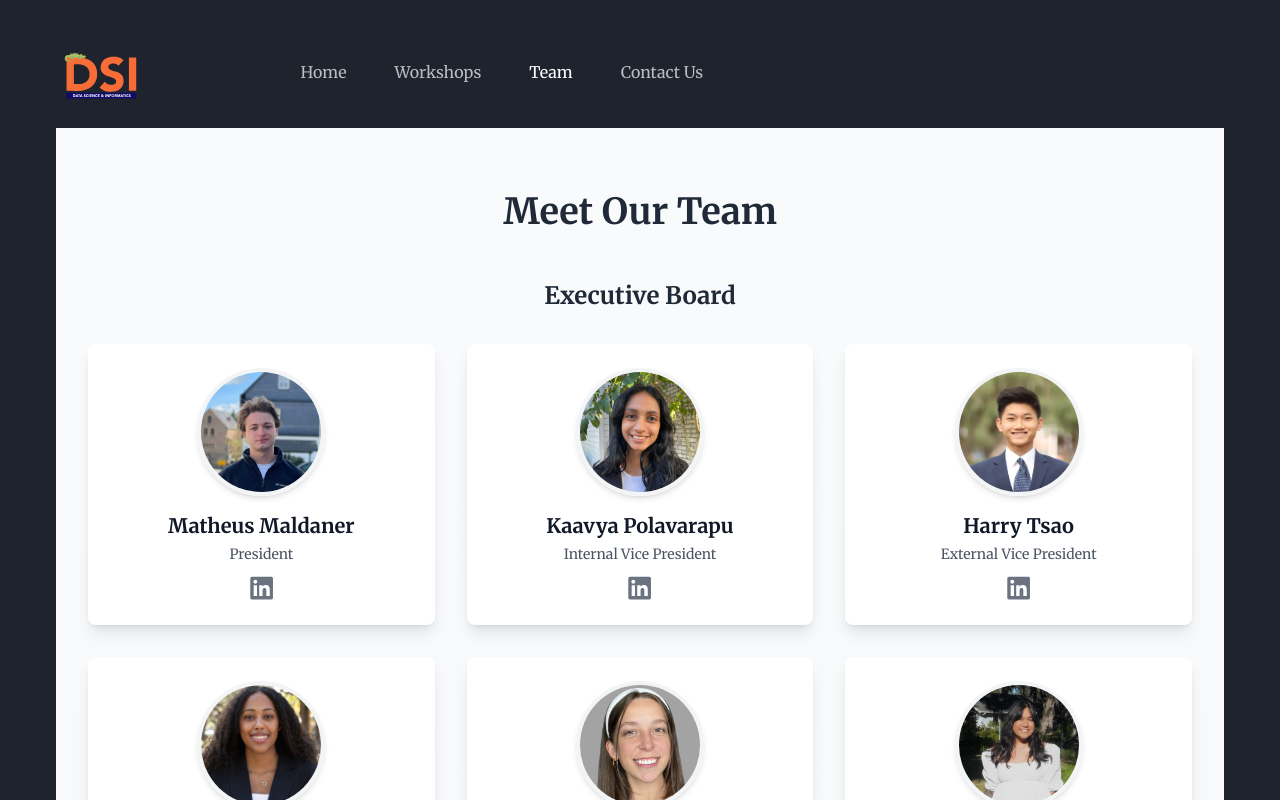
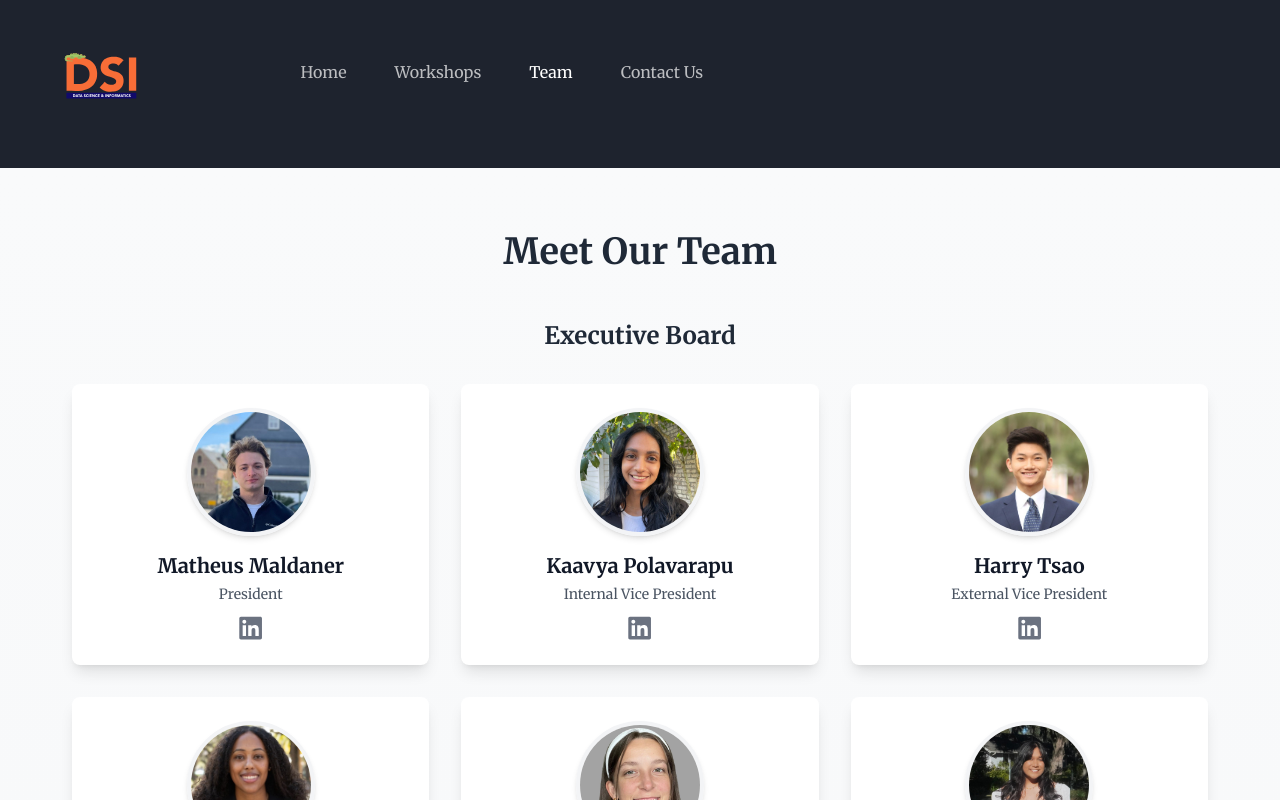
Before and after one commit to harryytsao/ufdsi.com, a Next.js app: page /team in a window 1280 px wide. Shown: the top 800 px of the page. Built offline with nearby package versions, Linux system fonts and the light colour scheme.

Commit message:
styling team

```diff
--- a/next.config.js
+++ b/next.config.js
@@ -1,11 +1,15 @@
 /** @type {import('next').NextConfig} */
 const nextConfig = {
   images: {
-    domains: ["localhost"],
     remotePatterns: [
       {
         protocol: "https",
         hostname: "cdn.sanity.io",
+        port: "",
+      },
+      {
+        protocol: "http",
+        hostname: "localhost",
         port: "",
       },
     ],
--- a/package.json
+++ b/package.json
@@ -1,6 +1,6 @@
 {
-  "name": "startup-nextjs-template",
-  "version": "2.0.0",
+  "name": "ufdsi",
+  "version": "0.0.1",
   "private": true,
   "scripts": {
     "dev": "next dev",
--- a/src/app/team/page.tsx
+++ b/src/app/team/page.tsx
@@ -11,9 +11,9 @@ const TeamPage = () => {
   return (
     <section
       id="team"
-      className="relative z-10 overflow-hidden bg-white dark:bg-gray-dark"
+      className="relative z-10 overflow-hidden bg-white pb-8 pt-[40px] dark:bg-gray-dark"
     >
-      <div className="container mx-auto px-4 py-20 sm:py-24 lg:py-32">
+      <div className="mx-auto py-20 sm:py-24 lg:py-32">
         <Team />
       </div>
     </section>
--- a/src/components/Footer/index.tsx
+++ b/src/components/Footer/index.tsx
@@ -79,7 +79,7 @@ const Footer = () => {
               </div>
             </div>
 
-            <div className="w-full px-4 w-fit">
+            <div className="px-4 w-fit">
               <div className="mb-12 lg:mb-16">
                 <h2 className="mb-10 text-xl font-bold text-black dark:text-white">
                   Find Us!
--- a/src/components/Team/index.tsx
+++ b/src/components/Team/index.tsx
@@ -14,8 +14,6 @@ const PersonCard = ({ person }: { person: Person }) => (
         width={250}
         height={250}
         className="rounded-full object-cover border-4 border-gray-100 shadow-md absolute inset-0 w-full h-full"
-        loading="lazy"
-        decoding="async"
       />
     </div>
     <h3 className="text-xl font-semibold text-gray-900 mb-1">{person.name}</h3>
```
Also changed, not shown: startup-pro.webp (deleted), 1 other file (tests, documents, lock files or other folders).
